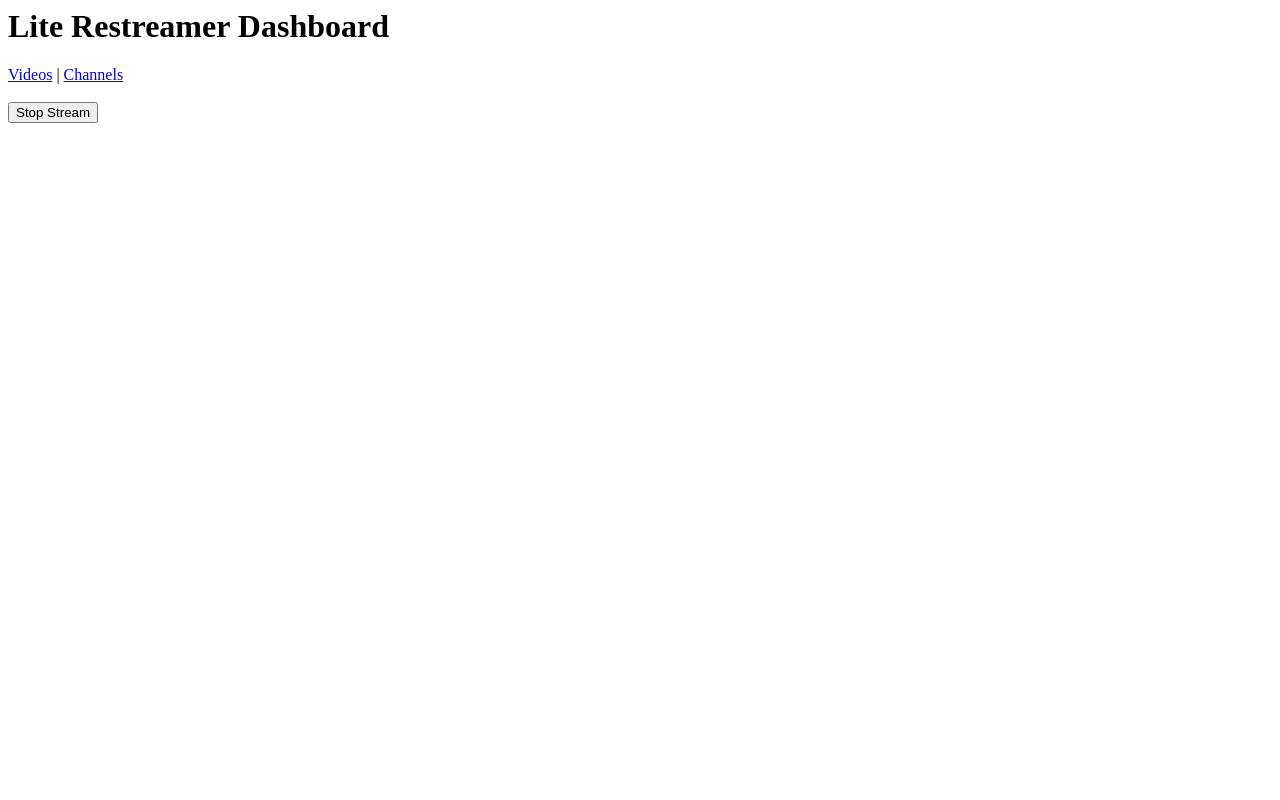
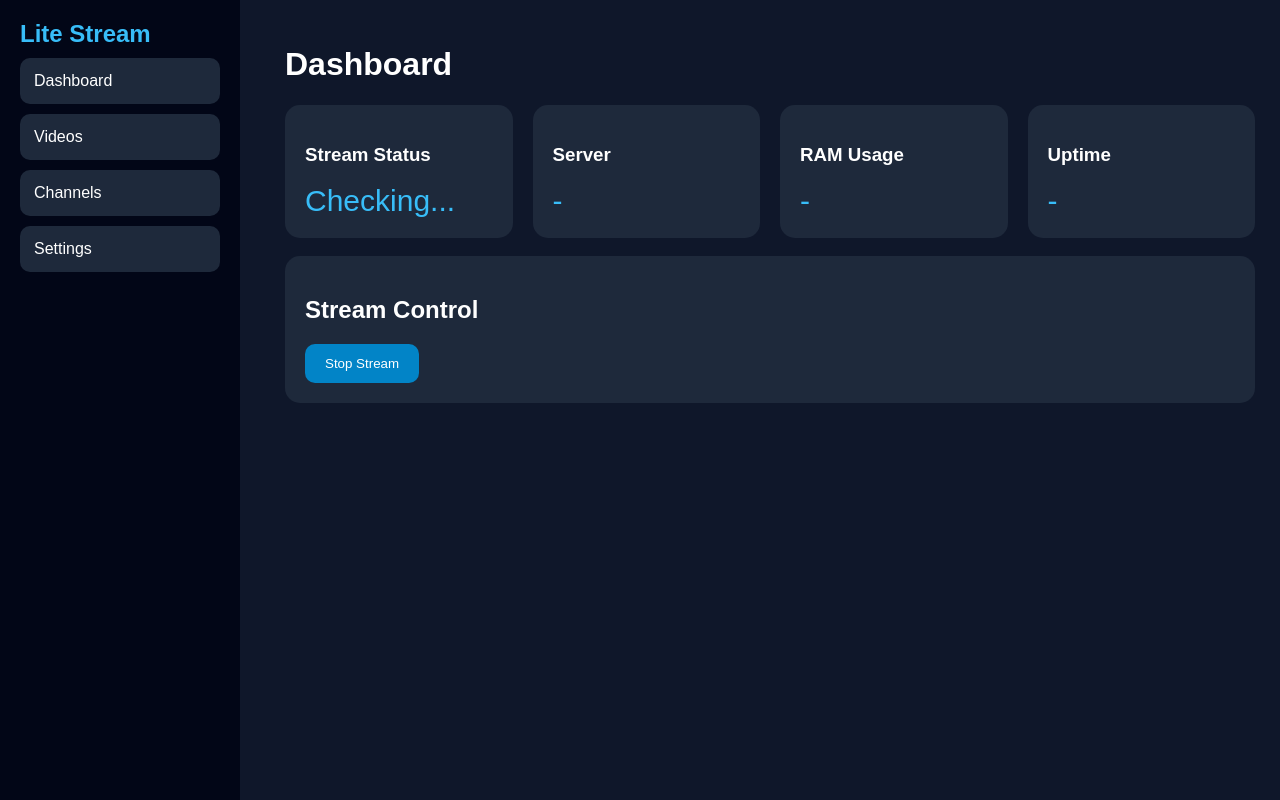
Before and after one commit to onfarooq0008-eng/Restreamer-lite-V2, a website: page public/dashboard.html in a window 1280 px wide. Drawn offline with Linux system fonts and the light colour scheme.

Commit message:
Update dashboard.html

```diff
--- a/public/dashboard.html
+++ b/public/dashboard.html
@@ -1,5 +1,150 @@
-<h1>Lite Restreamer Dashboard</h1>
-<a href='videos.html'>Videos</a> |
-<a href='channels.html'>Channels</a>
-<br><br>
-<button onclick="fetch('/api/stream/stop',{method:'POST'})">Stop Stream</button>
+<!DOCTYPE html>
+
+<html>
+
+<head>
+
+<title>
+Lite Restreamer
+</title>
+
+<link rel="stylesheet" href="style.css">
+
+</head>
+
+
+<body>
+
+
+<div class="sidebar">
+
+
+<div class="logo">
+Lite Stream
+</div>
+
+
+<div class="menu">
+
+<a href="dashboard.html">
+Dashboard
+</a>
+
+<a href="videos.html">
+Videos
+</a>
+
+<a href="channels.html">
+Channels
+</a>
+
+<a href="settings.html">
+Settings
+</a>
+
+
+</div>
+
+
+</div>
+
+
+
+<div class="main">
+
+
+<h1>
+Dashboard
+</h1>
+
+
+<div class="cards">
+
+
+<div class="card">
+
+<h3>
+Stream Status
+</h3>
+
+<div class="value" id="status">
+Checking...
+</div>
+
+</div>
+
+
+
+<div class="card">
+
+<h3>
+Server
+</h3>
+
+<div class="value" id="server">
+-
+</div>
+
+</div>
+
+
+
+<div class="card">
+
+<h3>
+RAM Usage
+</h3>
+
+<div class="value" id="ram">
+-
+</div>
+
+</div>
+
+
+
+<div class="card">
+
+<h3>
+Uptime
+</h3>
+
+<div class="value" id="uptime">
+-
+</div>
+
+</div>
+
+
+</div>
+
+
+
+<br>
+
+
+<div class="card">
+
+<h2>
+Stream Control
+</h2>
+
+
+<button onclick="stopStream()">
+Stop Stream
+</button>
+
+
+</div>
+
+
+
+</div>
+
+
+<script src="app.js"></script>
+
+
+</body>
+
+</html>
```
